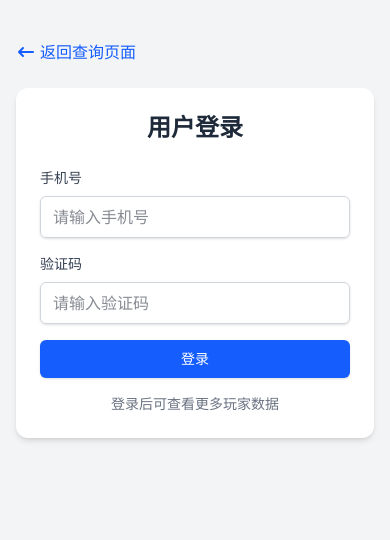
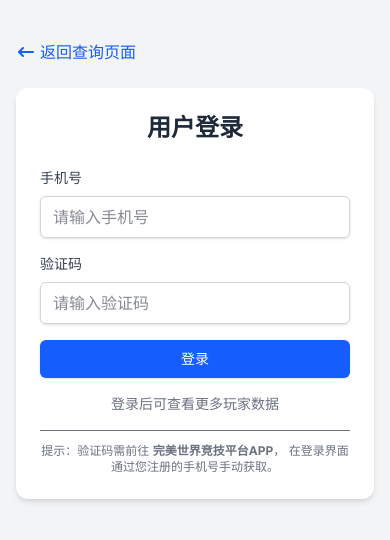
Before and after one commit to zxcvbnm9426498/csgo-stats-tracker, a Next.js app: page /login in a window 390 px wide. Shown: the top 540 px of the page. Built offline with nearby package versions, Linux system fonts and the light colour scheme.

Commit message:
Final polish: Mask phone number and add verification code reminder

```diff
--- a/src/app/login/page.tsx
+++ b/src/app/login/page.tsx
@@ -133,6 +133,13 @@ export default function LoginPage() {
           <div className="mt-4 text-center text-sm text-gray-500">
             <p>登录后可查看更多玩家数据</p>
           </div>
+
+          <div className="mt-4 text-center text-xs text-gray-500 border-t pt-3">
+            <p>
+              提示：验证码需前往 <strong>完美世界竞技平台APP</strong>，
+              在登录界面通过您注册的手机号手动获取。
+            </p>
+          </div>
         </div>
       </div>
     </main>
--- a/src/app/page.tsx
+++ b/src/app/page.tsx
@@ -53,6 +53,14 @@ interface PlayerData {
   } | null;
   detailedStats: DetailedData | null;
 }
+
+// Helper function to mask phone number
+const maskPhoneNumber = (phone: string | null): string | null => {
+  if (!phone || phone.length < 7) return phone; // Return original if too short or null
+  const start = phone.substring(0, 3);
+  const end = phone.substring(phone.length - 4);
+  return `${start}****${end}`;
+};
 
 export default function Home() {
   const [isLoading, setIsLoading] = useState(false);
@@ -244,7 +252,7 @@ export default function Home() {
             {isLoggedIn && userPhone && (
               <div className="text-xs text-gray-600 mb-1 text-right">
                 <p>用户ID: {userId || '-'}</p>
-                <p>手机号: {userPhone}</p>
+                <p>手机号: {maskPhoneNumber(userPhone)}</p>
                 {userToken && <p title={userToken}>Token: {userToken.substring(0, 6)}...{userToken.substring(userToken.length - 4)}</p>}
               </div>
             )}
```
